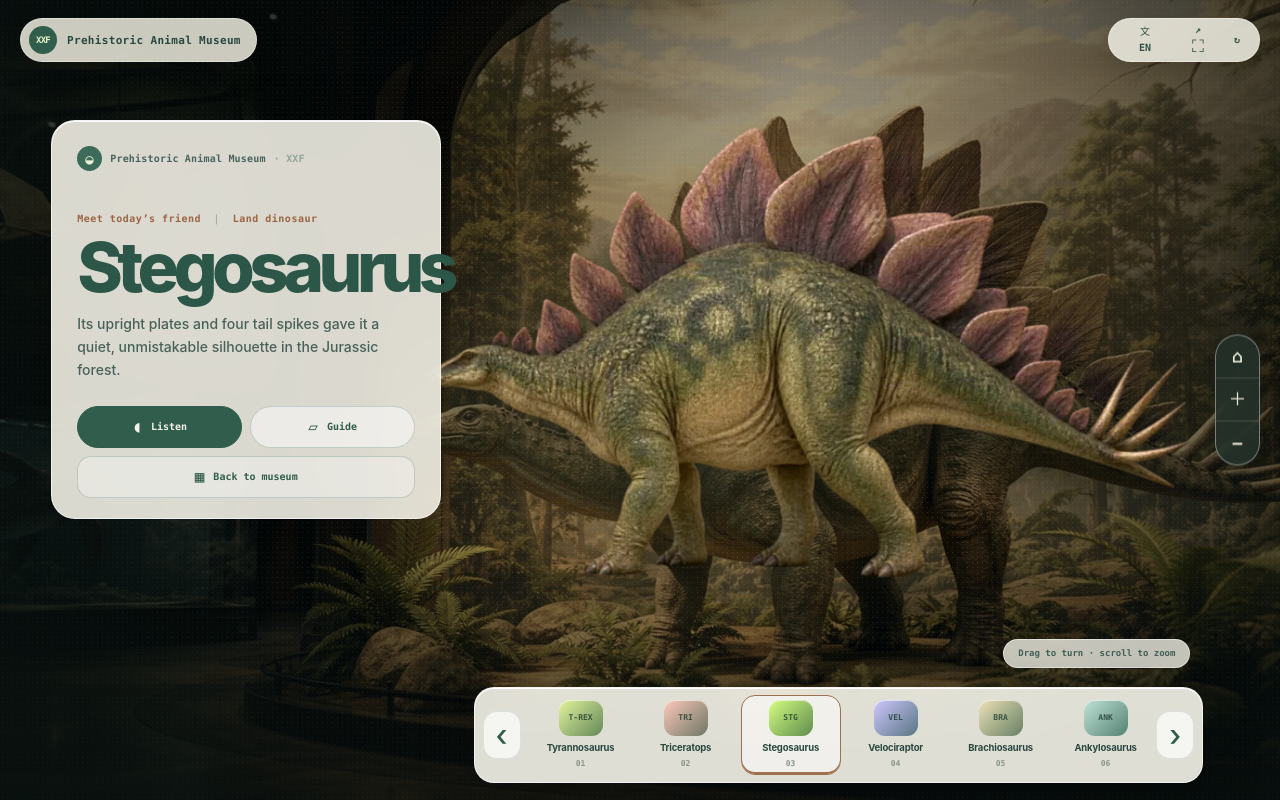
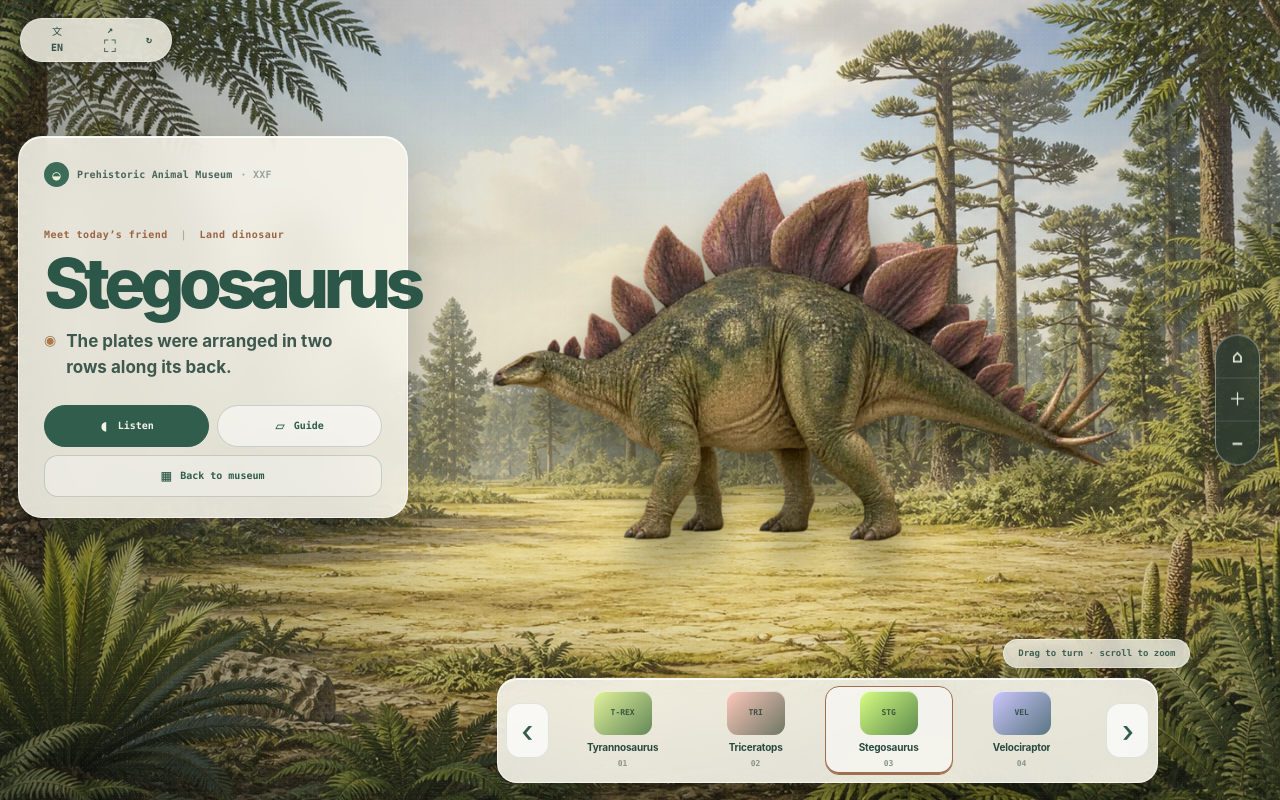
Before and after one commit to sufaith/xxf-json-frontend-toolbox, a Next.js app: page /animal in a window 1280 px wide. Built offline with nearby package versions, Linux system fonts and the light colour scheme.

Commit message:
Align animal museum with reference composition

```diff
--- a/app/globals.css
+++ b/app/globals.css
@@ -779,11 +779,12 @@ button, select { cursor: pointer; }
 .animal-museum-page + .site-footer { display: none; }
 .animal-museum-viewer { position: relative; isolation: isolate; width: 100%; height: 100svh; min-height: 620px; overflow: hidden; color: #f7f4e9; background: #26372f; }
 .animal-museum-viewer:fullscreen { width: 100vw; height: 100vh; }
-.animal-museum-viewer__background { z-index: -4; object-fit: cover; object-position: center; filter: saturate(.88) contrast(1.05) brightness(.8); transform: scale(1.04); }
-.animal-museum-viewer__wash { position: absolute; z-index: -3; inset: 0; pointer-events: none; background: linear-gradient(90deg, rgba(9,18,16,.72) 0%, rgba(9,18,16,.2) 35%, rgba(9,18,16,.04) 62%, rgba(9,18,16,.48) 100%), linear-gradient(0deg, rgba(7,14,13,.72), transparent 32%, rgba(7,14,13,.2)); }
+.animal-museum-viewer__background { z-index: -4; object-fit: cover; object-position: center; filter: saturate(.94) contrast(1.02) brightness(1.02); transform: scale(1.02); }
+.animal-museum-viewer__wash { position: absolute; z-index: -3; inset: 0; pointer-events: none; background: linear-gradient(90deg, rgba(9,18,16,.38) 0%, rgba(9,18,16,.1) 35%, rgba(9,18,16,.02) 62%, rgba(9,18,16,.2) 100%), linear-gradient(0deg, rgba(7,14,13,.25), transparent 32%, rgba(7,14,13,.04)); }
 .animal-museum-viewer__wash::after { content: ""; position: absolute; inset: 0; opacity: .14; mix-blend-mode: soft-light; background-image: radial-gradient(rgba(255,255,255,.9) .6px, transparent .7px); background-size: 5px 5px; }
 .animal-museum-viewer__topbar { position: absolute; z-index: 10; top: 18px; left: 20px; right: 20px; display: flex; align-items: center; justify-content: space-between; gap: 18px; }
 .animal-museum-viewer__brand { display: inline-flex; align-items: center; gap: 10px; min-height: 42px; border: 1px solid rgba(255,255,255,.36); border-radius: 999px; background: rgba(242,240,227,.84); color: #29483e; padding: 7px 15px 7px 8px; box-shadow: 0 10px 30px rgba(0,0,0,.16); backdrop-filter: blur(14px); }
+.animal-museum-viewer__topbar > .animal-museum-viewer__brand { display: none; }
 .animal-museum-viewer__brand-mark { display: grid; place-items: center; width: 28px; height: 28px; border-radius: 50%; background: #315d4d; color: #e4f3c3; font: 850 9px/1 var(--font-mono),monospace; letter-spacing: -.08em; }
 .animal-museum-viewer__brand > span:last-child { font: 750 11px/1 var(--font-mono),monospace; letter-spacing: .03em; }
 .animal-museum-viewer__tools { display: flex; align-items: center; gap: 5px; border: 1px solid rgba(255,255,255,.38); border-radius: 999px; background: rgba(245,243,232,.84); padding: 5px; box-shadow: 0 10px 30px rgba(0,0,0,.16); backdrop-filter: blur(14px); }
@@ -791,14 +792,15 @@ button, select { cursor: pointer; }
 .animal-museum-viewer__tools button:hover, .animal-museum-viewer__tools button:focus-visible { background: #315d4d; color: #f6f3e8; outline: 0; }
 .animal-museum-viewer__tools button:first-child { min-width: 62px; }
 .animal-museum-viewer__tools button:nth-child(2) b { font-size: 17px; font-weight: 500; }
-.animal-museum-viewer__info { position: absolute; z-index: 8; top: clamp(95px, 15vh, 150px); left: clamp(20px, 4vw, 58px); width: min(390px, calc(100vw - 40px)); border: 1px solid rgba(255,255,255,.64); border-radius: 24px; background: rgba(247,245,235,.88); color: #29483e; padding: 25px 25px 20px; box-shadow: 0 24px 70px rgba(0,0,0,.22), inset 0 1px rgba(255,255,255,.95); backdrop-filter: blur(18px); }
+.animal-museum-viewer__info { position: absolute; z-index: 8; top: clamp(118px, 17vh, 150px); left: 18px; width: min(390px, calc(100vw - 36px)); border: 1px solid rgba(255,255,255,.64); border-radius: 24px; background: rgba(247,245,235,.88); color: #29483e; padding: 25px 25px 20px; box-shadow: 0 24px 70px rgba(0,0,0,.22), inset 0 1px rgba(255,255,255,.95); backdrop-filter: blur(18px); }
 .animal-museum-viewer__info-brand { display: flex; align-items: center; gap: 8px; color: #4a645b; font: 750 10px/1 var(--font-mono),monospace; letter-spacing: .02em; }
 .animal-museum-viewer__info-brand > span:last-child { color: #97a49a; font-weight: 650; }
 .animal-museum-viewer__leaf { display: grid; place-items: center; width: 25px; height: 25px; border-radius: 50%; background: #3c6c59; color: #ebf1d2; font-size: 14px; }
 .animal-museum-viewer__eyebrow { margin: 42px 0 0; color: #9b6544; font: 750 10px/1.2 var(--font-mono),monospace; letter-spacing: .05em; }
 .animal-museum-viewer__eyebrow i { margin: 0 6px; color: #b4ab9b; font-style: normal; }
 .animal-museum-viewer__info h1 { margin: 13px 0 16px; color: #2c5748; font-size: clamp(48px, 5.4vw, 72px); font-weight: 790; line-height: .86; letter-spacing: -.08em; }
-.animal-museum-viewer__story { max-width: 330px; margin: 0; color: #496259; font-size: 14px; line-height: 1.62; }
+.animal-museum-viewer__field-note { display: flex; gap: 10px; max-width: 330px; margin: 0; color: #3e584e; font-size: 17px; font-weight: 680; line-height: 1.5; }
+.animal-museum-viewer__field-note span { flex: 0 0 auto; color: #a9774b; font-size: 14px; line-height: 1.5; }
 .animal-museum-viewer__actions { display: grid; grid-template-columns: 1fr 1fr; gap: 8px; margin-top: 25px; }
 .animal-museum-viewer__actions button, .animal-museum-viewer__back { display: inline-flex; align-items: center; justify-content: center; gap: 9px; border: 1px solid rgba(49,93,77,.22); border-radius: 999px; background: rgba(255,255,255,.5); color: #315d4d; padding: 12px 12px; font: 800 10px/1 var(--font-mono),monospace; transition: background .2s, color .2s, transform .2s; }
 .animal-museum-viewer__actions button span, .animal-museum-viewer__back span { font-size: 16px; }
@@ -812,7 +814,7 @@ button, select { cursor: pointer; }
 .animal-museum-viewer__model-stage { position: absolute; z-index: 2; inset: 0; display: grid; place-items: center; padding: 70px 7vw 120px 32vw; cursor: grab; touch-action: none; }
 .animal-museum-viewer__model-stage:active { cursor: grabbing; }
 .animal-museum-viewer__model-glow { position: absolute; width: min(58vw, 720px); aspect-ratio: 1; border-radius: 50%; opacity: .34; background: radial-gradient(circle, rgba(234,206,132,.54), rgba(234,206,132,0) 68%); filter: blur(10px); pointer-events: none; }
-.animal-museum-viewer__model { position: relative; z-index: 2; width: min(69vw, 920px); height: auto; max-height: 79vh; object-fit: contain; filter: drop-shadow(0 32px 22px rgba(10,18,12,.45)); transform: perspective(1100px) rotateX(var(--model-rotate-x)) rotateY(var(--model-rotate-y)) scale(var(--model-scale)); transition: transform .18s ease-out; user-select: none; pointer-events: none; }
+.animal-museum-viewer__model { position: relative; z-index: 2; width: min(50vw, 840px); height: auto; max-height: 68vh; object-fit: contain; filter: drop-shadow(0 32px 22px rgba(10,18,12,.45)); transform: perspective(1100px) rotateX(var(--model-rotate-x)) rotateY(var(--model-rotate-y)) scale(var(--model-scale)); transition: transform .18s ease-out; user-select: none; pointer-events: none; }
 .animal-museum-viewer__scene-tag { position: relative; z-index: 2; display: grid; place-items: center; gap: 10px; width: 156px; height: 156px; border: 1px solid rgba(255,255,255,.6); border-radius: 50%; background: rgba(247,245,235,.82); color: #315d4d; box-shadow: 0 20px 50px rgba(0,0,0,.2); backdrop-filter: blur(12px); }
 .animal-museum-viewer__scene-tag span { font: 750 8px/1 var(--font-mono),monospace; letter-spacing: .09em; text-transform: uppercase; }
 .animal-museum-viewer__scene-tag strong { font: 850 24px/1 var(--font-mono),monospace; }
@@ -821,15 +823,15 @@ button, select { cursor: pointer; }
 .animal-museum-viewer__side-controls button { height: 43px; border: 0; border-bottom: 1px solid rgba(255,255,255,.14); background: transparent; color: #e7ebd9; font: 650 18px/1 var(--font-mono),monospace; }
 .animal-museum-viewer__side-controls button:last-child { border-bottom: 0; }
 .animal-museum-viewer__side-controls button:hover, .animal-museum-viewer__side-controls button:focus-visible { background: #d6f85c; color: #243d33; outline: 0; }
-.animal-museum-viewer__carousel { position: absolute; z-index: 8; right: clamp(70px, 6vw, 96px); bottom: 17px; left: clamp(390px, 37vw, 530px); display: flex; align-items: center; gap: 10px; min-height: 105px; border: 1px solid rgba(255,255,255,.64); border-radius: 24px; background: rgba(247,245,235,.9); padding: 9px 10px; box-shadow: 0 20px 55px rgba(0,0,0,.25), inset 0 1px rgba(255,255,255,.95); backdrop-filter: blur(18px); }
+.animal-museum-viewer__carousel { position: absolute; z-index: 8; right: clamp(96px, 9.5vw, 132px); bottom: 17px; left: clamp(390px, 38.8vw, 740px); display: flex; align-items: center; gap: 10px; min-height: 92px; border: 1px solid rgba(255,255,255,.64); border-radius: 20px; background: rgba(247,245,235,.9); padding: 7px 8px; box-shadow: 0 20px 55px rgba(0,0,0,.25), inset 0 1px rgba(255,255,255,.95); backdrop-filter: blur(18px); }
 .animal-museum-viewer__carousel-list { display: flex; align-items: stretch; gap: 5px; min-width: 0; overflow-x: auto; overscroll-behavior-inline: contain; scrollbar-width: none; }
 .animal-museum-viewer__carousel-list::-webkit-scrollbar { display: none; }
-.animal-museum-viewer__carousel-item { position: relative; display: grid; flex: 0 0 112px; justify-items: center; gap: 5px; min-height: 84px; border: 1px solid transparent; border-radius: 14px; background: transparent; color: #29483e; padding: 6px 5px 8px; font: inherit; transition: background .18s, border-color .18s, transform .18s; }
+.animal-museum-viewer__carousel-item { position: relative; display: grid; flex: 0 0 clamp(100px, 10vw, 142px); justify-items: center; gap: 5px; min-height: 70px; border: 1px solid transparent; border-radius: 14px; background: transparent; color: #29483e; padding: 4px 4px 6px; font: inherit; transition: background .18s, border-color .18s, transform .18s; }
 .animal-museum-viewer__carousel-item:hover, .animal-museum-viewer__carousel-item:focus-visible { background: rgba(255,255,255,.56); outline: 0; transform: translateY(-2px); }
 .animal-museum-viewer__carousel-item.is-selected { border-color: #9e704f; background: rgba(255,255,255,.54); box-shadow: inset 0 -2px #9e704f; }
-.animal-museum-viewer__thumb { display: grid; place-items: center; width: 49px; height: 42px; border-radius: 11px; background: linear-gradient(135deg, color-mix(in srgb, var(--thumb-color) 70%, #fff), color-mix(in srgb, var(--thumb-color) 30%, #315d4d)); box-shadow: inset 0 1px rgba(255,255,255,.6); }
+.animal-museum-viewer__thumb { display: grid; place-items: center; width: 58px; height: 44px; border-radius: 11px; background: linear-gradient(135deg, color-mix(in srgb, var(--thumb-color) 70%, #fff), color-mix(in srgb, var(--thumb-color) 30%, #315d4d)); box-shadow: inset 0 1px rgba(255,255,255,.6); }
 .animal-museum-viewer__thumb span { color: rgba(28,58,46,.78); font: 850 8px/1 var(--font-mono),monospace; }
-.animal-museum-viewer__carousel-item strong { max-width: 104px; overflow: hidden; text-overflow: ellipsis; white-space: nowrap; font-size: 10px; letter-spacing: -.02em; }
+.animal-museum-viewer__carousel-item strong { max-width: 128px; overflow: hidden; text-overflow: ellipsis; white-space: nowrap; font-size: 10px; letter-spacing: -.02em; }
 .animal-museum-viewer__carousel-item small { color: #89958b; font: 750 8px/1 var(--font-mono),monospace; }
 .animal-museum-viewer__carousel-arrow { flex: 0 0 43px; width: 43px; height: 55px; border: 1px solid rgba(49,93,77,.13); border-radius: 14px; background: rgba(255,255,255,.7); color: #315d4d; font-size: 30px; line-height: 1; }
 .animal-museum-viewer__carousel-arrow:hover, .animal-museum-viewer__carousel-arrow:focus-visible { border-color: #315d4d; background: #315d4d; color: white; outline: 0; }
@@ -840,7 +842,7 @@ button, select { cursor: pointer; }
   .animal-museum-viewer__eyebrow { margin-top: 26px; }
   .animal-museum-viewer__info h1 { font-size: clamp(42px, 7vw, 60px); }
   .animal-museum-viewer__model-stage { padding-left: 27vw; padding-bottom: 130px; }
-  .animal-museum-viewer__model { width: min(74vw, 760px); }
+  .animal-museum-viewer__model { width: min(50vw, 760px); }
   .animal-museum-viewer__carousel { left: 28%; right: 74px; }
 }
 
@@ -868,20 +870,6 @@ button, select { cursor: pointer; }
   .animal-museum-viewer__carousel { position: relative; right: auto; bottom: auto; left: auto; min-height: 104px; margin: 0 12px 12px; border-radius: 19px; }
   .animal-museum-viewer__carousel-item { flex-basis: 92px; }
   .animal-museum-viewer__carousel-arrow { flex-basis: 34px; width: 34px; height: 48px; font-size: 25px; }
-}
-
-/* Keep the museum controls compact and preserve the specimen's natural aspect ratio. */
-.animal-museum-viewer__model { width: min(72vw, 980px); max-height: 72vh; }
-.animal-museum-viewer__carousel { min-height: 92px; border-radius: 20px; padding: 7px 8px; }
-.animal-museum-viewer__carousel-item { flex-basis: 100px; min-height: 70px; padding: 4px 4px 6px; }
-.animal-museum-viewer__thumb { width: 44px; height: 36px; }
-.animal-museum-viewer__carousel-item strong { font-size: 9.5px; }
-.animal-museum-viewer__carousel-arrow { flex-basis: 38px; width: 38px; height: 48px; }
-
-@media (max-width: 640px) {
-  .animal-museum-viewer__model { width: 110vw; max-height: 330px; }
-  .animal-museum-viewer__carousel { min-height: 96px; }
-  .animal-museum-viewer__carousel-item { flex-basis: 90px; min-height: 74px; }
 }
 
 /* Browser-local image compressor */
--- a/components/AnimalMuseum.tsx
+++ b/components/AnimalMuseum.tsx
@@ -148,7 +148,7 @@ export function AnimalMuseum() {
           <div className="animal-museum-viewer__info-brand"><span className="animal-museum-viewer__leaf">◒</span><strong>{t.museum}</strong><span>· XXF</span></div>
           <p className="animal-museum-viewer__eyebrow">{t.meet} <i>|</i> {copy(selected.groupLabel, locale)} {t.dinosaur}</p>
           <h1 id="animal-museum-title">{copy(selected.name, locale)}</h1>
-          <p className="animal-museum-viewer__story">{copy(selected.story, locale)}</p>
+          <p className="animal-museum-viewer__field-note"><span aria-hidden="true">◉</span>{copy(selected.facts[0], locale)}</p>
           <div className="animal-museum-viewer__actions">
             <button type="button" className="is-primary" onClick={listen}><span aria-hidden="true">◖</span>{t.listen}</button>
             <button type="button" onClick={() => setGuideOpen(!guideOpen)}><span aria-hidden="true">▱</span>{guideOpen ? t.close : t.guide}</button>
```
Also changed, not shown: public/animal/museum-bg.jpg.
